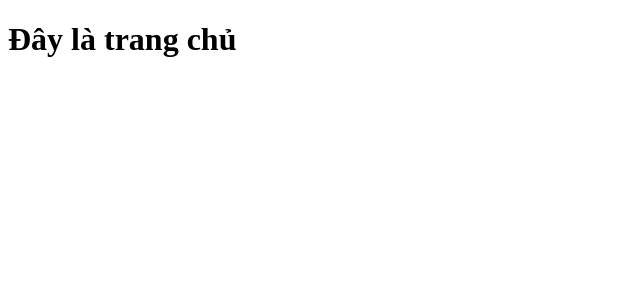
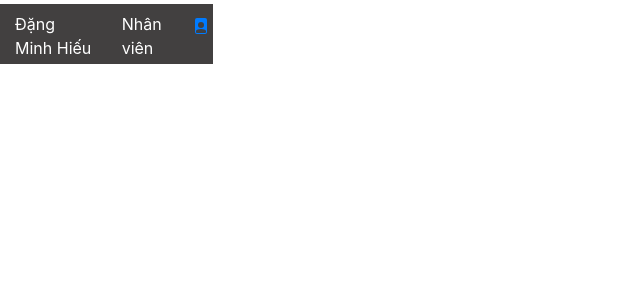
Before and after one commit to Hieu-Dang/pet_care, a PHP site: page /index.php?controller=trangchu in a window 1280 px wide. Shown: the top 300 px of the page, without its empty margins (0-640 px from the left). Run offline with PHP 8.4, Linux system fonts and the light colour scheme; the visitor is signed in with stand-in values (Sample User, id 1); data comes from the database, SQL or seed files in the repository; some libraries are stand-ins or nearby versions.

Commit message:
xongtrangchu

```diff
--- a/admin_nhan_vien/layout/css/style.css
+++ b/admin_nhan_vien/layout/css/style.css
@@ -0,0 +1,4 @@
+#admin-header{
+	background-color: #424040;
+	color: white;
+}
--- a/admin_nhan_vien/layout/footer.php
+++ b/admin_nhan_vien/layout/footer.php
@@ -0,0 +1,4 @@
+</div>
+	</div>
+</body>
+</html>
--- a/admin_nhan_vien/layout/header.php
+++ b/admin_nhan_vien/layout/header.php
@@ -0,0 +1,31 @@
+<!DOCTYPE html>
+<html>
+<head>
+	<title></title>
+	<meta charset="utf-8">
+	<link rel="stylesheet" type="text/css" href="layout/css/style.css">
+	<link rel="stylesheet" type="text/css" href="../bootstrap-4.5.2-dist/css/bootstrap.css">
+  <script src="./js/js.js"></script>
+	<meta name="viewport" content="width=device-width, initial-scale=1">
+	<meta name="viewport" content="width=device-width, initial-scale=1, maximum-scale=1, user-scalable=no">
+	<style type="text/css">
+		<?php require_once('layout/css/style.css'); ?>
+	</style>
+</head>
+<body>
+	<div class="container-fluid mt-1">
+		<div class="row">
+			<div class="col-md-2" id='admin-header'>
+				<div class="row mt-2">
+					<span class=" col-md-6">Đặng Minh Hiếu</span>
+					<span class="col-md-4 ">Nhân viên</span>
+					<a href="?controller=proflie" class="col-md-2">
+						<svg width="1em" height="1em" viewBox="0 0 16 16" class="bi bi-file-person-fill" fill="currentColor" xmlns="http://www.w3.org/2000/svg">
+						  <path fill-rule="evenodd" d="M12 0H4a2 2 0 0 0-2 2v12a2 2 0 0 0 2 2h8a2 2 0 0 0 2-2V2a2 2 0 0 0-2-2zm-1 7a3 3 0 1 1-6 0 3 3 0 0 1 6 0zm-3 4c2.623 0 4.146.826 5 1.755V14a1 1 0 0 1-1 1H4a1 1 0 0 1-1-1v-1.245C3.854 11.825 5.377 11 8 11z"/>
+						</svg>
+					</a>
+				</div>
+				<div class="row mt-1">
+
+				</div>
+			</div>
--- a/admin_nhan_vien/view/trangchu.php
+++ b/admin_nhan_vien/view/trangchu.php
@@ -1,9 +1,7 @@
-<!DOCTYPE html>
-<html>
-<head>
-	<title></title>
-</head>
-<body>
-<h1>Đây là trang chủ</h1>
-</body>
-</html>
+
+<?php require_once('layout/header.php'); ?>
+
+	<div class="col-md-9" id="main-screen">
+
+	</div>
+<?php require_once('layout/footer.php'); ?>
```
